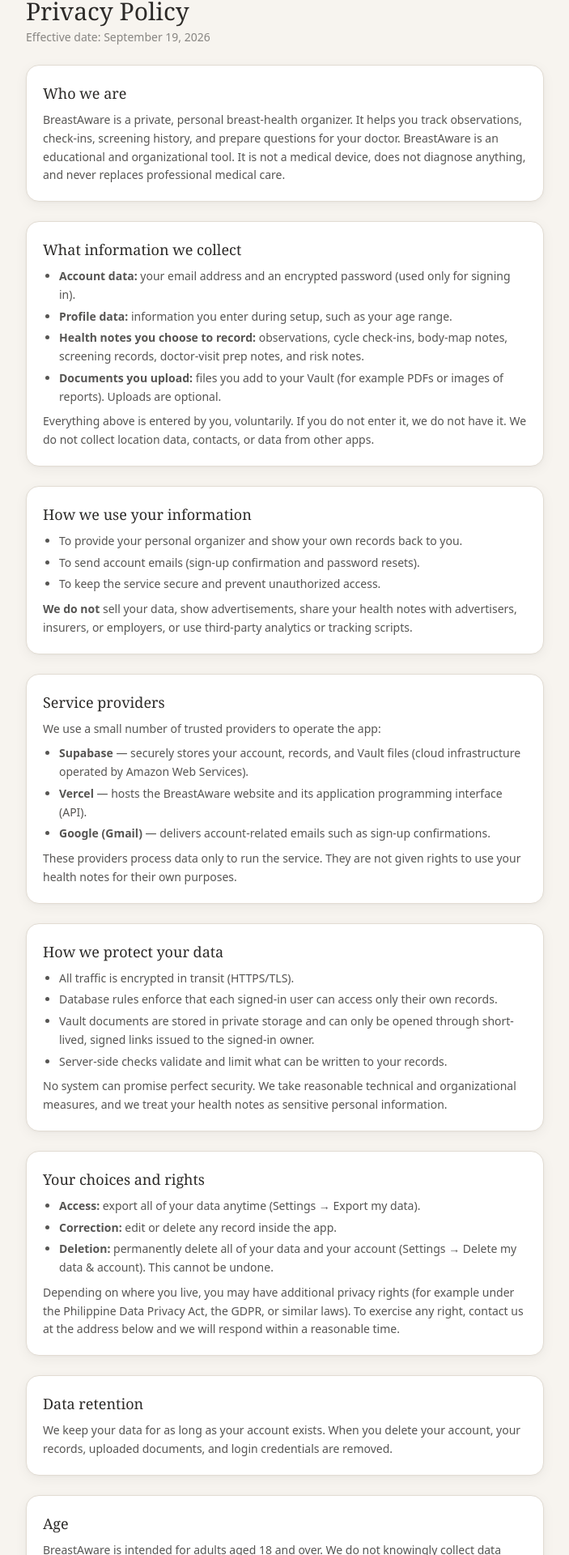
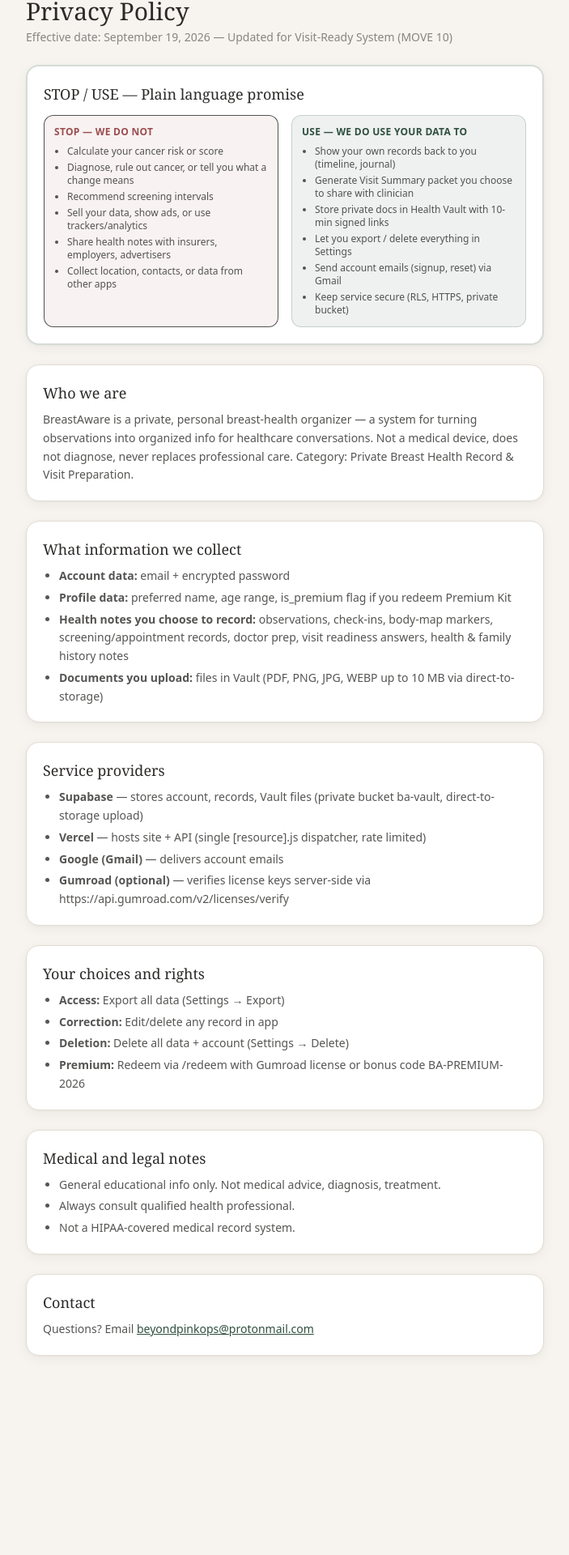
Before and after one commit to Pinkops/BreastAware, a React (Vite) app: page /privacy in a window 1280 px wide. Shown: the part 84-2004 px from the top of the page at 81% size, without its empty margins (288-991 px from the left). After the commit the page ends 1798 px from the top, so only its background shows below. Built offline with nearby package versions, Linux system fonts and the light colour scheme; no server answers.

Commit message:
MOVE10: Privacy STOP/USE audit

```diff
--- a/src/pages/Privacy.tsx
+++ b/src/pages/Privacy.tsx
@@ -5,138 +5,86 @@
         <a href="/" className="text-sm text-forest underline">&larr; Back to BreastAware</a>
 
         <h1 className="font-display text-3xl text-charcoal mt-4">Privacy Policy</h1>
-        <p className="text-sm text-charcoal/55 mt-1">Effective date: September 19, 2026</p>
+        <p className="text-sm text-charcoal/55 mt-1">Effective date: September 19, 2026 — Updated for Visit-Ready System (MOVE 10)</p>
 
         <div className="mt-6 space-y-6 text-sm text-charcoal/80 leading-relaxed">
+          <section className="rounded-2xl border-2 border-forest/20 bg-white p-5 shadow-soft">
+            <h2 className="font-display text-lg text-charcoal">STOP / USE — Plain language promise</h2>
+            <div className="grid sm:grid-cols-2 gap-4 mt-3">
+              <div className="rounded-xl bg-rose-soft/30 border border-rose/20 p-3">
+                <p className="font-semibold text-rose-deep text-xs uppercase tracking-wide">STOP — We do NOT</p>
+                <ul className="mt-2 list-disc pl-4 space-y-1 text-xs">
+                  <li>Calculate your cancer risk or score</li>
+                  <li>Diagnose, rule out cancer, or tell you what a change means</li>
+                  <li>Recommend screening intervals</li>
+                  <li>Sell your data, show ads, or use trackers/analytics</li>
+                  <li>Share health notes with insurers, employers, advertisers</li>
+                  <li>Collect location, contacts, or data from other apps</li>
+                </ul>
+              </div>
+              <div className="rounded-xl bg-forest/8 border border-forest/20 p-3">
+                <p className="font-semibold text-forest text-xs uppercase tracking-wide">USE — We DO use your data to</p>
+                <ul className="mt-2 list-disc pl-4 space-y-1 text-xs">
+                  <li>Show your own records back to you (timeline, journal)</li>
+                  <li>Generate Visit Summary packet you choose to share with clinician</li>
+                  <li>Store private docs in Health Vault with 10-min signed links</li>
+                  <li>Let you export / delete everything in Settings</li>
+                  <li>Send account emails (signup, reset) via Gmail</li>
+                  <li>Keep service secure (RLS, HTTPS, private bucket)</li>
+                </ul>
+              </div>
+            </div>
+          </section>
+
           <section className="rounded-2xl border border-border bg-white p-5 shadow-soft">
             <h2 className="font-display text-lg text-charcoal">Who we are</h2>
             <p className="mt-2">
-              BreastAware is a private, personal breast-health organizer. It helps you track observations,
-              check-ins, screening history, and prepare questions for your doctor. BreastAware is an
-              educational and organizational tool. It is not a medical device, does not diagnose anything,
-              and never replaces professional medical care.
+              BreastAware is a private, personal breast-health organizer — a system for turning observations into organized info for healthcare conversations. Not a medical device, does not diagnose, never replaces professional care. Category: Private Breast Health Record & Visit Preparation.
             </p>
           </section>
 
           <section className="rounded-2xl border border-border bg-white p-5 shadow-soft">
             <h2 className="font-display text-lg text-charcoal">What information we collect</h2>
             <ul className="mt-2 list-disc pl-5 space-y-1">
-              <li><strong>Account data:</strong> your email address and an encrypted password (used only for signing in).</li>
-              <li><strong>Profile data:</strong> information you enter during setup, such as your age range.</li>
-              <li><strong>Health notes you choose to record:</strong> observations, cycle check-ins, body-map notes,
-                screening records, doctor-visit prep notes, and risk notes.</li>
-              <li><strong>Documents you upload:</strong> files you add to your Vault (for example PDFs or images of
-                reports). Uploads are optional.</li>
+              <li><strong>Account data:</strong> email + encrypted password</li>
+              <li><strong>Profile data:</strong> preferred name, age range, is_premium flag if you redeem Premium Kit</li>
+              <li><strong>Health notes you choose to record:</strong> observations, check-ins, body-map markers, screening/appointment records, doctor prep, visit readiness answers, health & family history notes</li>
+              <li><strong>Documents you upload:</strong> files in Vault (PDF, PNG, JPG, WEBP up to 10 MB via direct-to-storage)</li>
             </ul>
-            <p className="mt-2">
-              Everything above is entered by you, voluntarily. If you do not enter it, we do not have it.
-              We do not collect location data, contacts, or data from other apps.
-            </p>
-          </section>
-
-          <section className="rounded-2xl border border-border bg-white p-5 shadow-soft">
-            <h2 className="font-display text-lg text-charcoal">How we use your information</h2>
-            <ul className="mt-2 list-disc pl-5 space-y-1">
-              <li>To provide your personal organizer and show your own records back to you.</li>
-              <li>To send account emails (sign-up confirmation and password resets).</li>
-              <li>To keep the service secure and prevent unauthorized access.</li>
-            </ul>
-            <p className="mt-2">
-              <strong>We do not</strong> sell your data, show advertisements, share your health notes with
-              advertisers, insurers, or employers, or use third-party analytics or tracking scripts.
-            </p>
           </section>
 
           <section className="rounded-2xl border border-border bg-white p-5 shadow-soft">
             <h2 className="font-display text-lg text-charcoal">Service providers</h2>
-            <p className="mt-2">We use a small number of trusted providers to operate the app:</p>
             <ul className="mt-2 list-disc pl-5 space-y-1">
-              <li><strong>Supabase</strong> — securely stores your account, records, and Vault files (cloud infrastructure operated by Amazon Web Services).</li>
-              <li><strong>Vercel</strong> — hosts the BreastAware website and its application programming interface (API).</li>
-              <li><strong>Google (Gmail)</strong> — delivers account-related emails such as sign-up confirmations.</li>
+              <li><strong>Supabase</strong> — stores account, records, Vault files (private bucket ba-vault, direct-to-storage upload)</li>
+              <li><strong>Vercel</strong> — hosts site + API (single [resource].js dispatcher, rate limited)</li>
+              <li><strong>Google (Gmail)</strong> — delivers account emails</li>
+              <li><strong>Gumroad (optional)</strong> — verifies license keys server-side via https://api.gumroad.com/v2/licenses/verify</li>
             </ul>
-            <p className="mt-2">
-              These providers process data only to run the service. They are not given rights to use your
-              health notes for their own purposes.
-            </p>
-          </section>
-
-          <section className="rounded-2xl border border-border bg-white p-5 shadow-soft">
-            <h2 className="font-display text-lg text-charcoal">How we protect your data</h2>
-            <ul className="mt-2 list-disc pl-5 space-y-1">
-              <li>All traffic is encrypted in transit (HTTPS/TLS).</li>
-              <li>Database rules enforce that each signed-in user can access only their own records.</li>
-              <li>Vault documents are stored in private storage and can only be opened through short-lived,
-                signed links issued to the signed-in owner.</li>
-              <li>Server-side checks validate and limit what can be written to your records.</li>
-            </ul>
-            <p className="mt-2">
-              No system can promise perfect security. We take reasonable technical and organizational
-              measures, and we treat your health notes as sensitive personal information.
-            </p>
           </section>
 
           <section className="rounded-2xl border border-border bg-white p-5 shadow-soft">
             <h2 className="font-display text-lg text-charcoal">Your choices and rights</h2>
             <ul className="mt-2 list-disc pl-5 space-y-1">
-              <li><strong>Access:</strong> export all of your data anytime (Settings &rarr; Export my data).</li>
-              <li><strong>Correction:</strong> edit or delete any record inside the app.</li>
-              <li><strong>Deletion:</strong> permanently delete all of your data and your account
-                (Settings &rarr; Delete my data &amp; account). This cannot be undone.</li>
+              <li><strong>Access:</strong> Export all data (Settings → Export)</li>
+              <li><strong>Correction:</strong> Edit/delete any record in app</li>
+              <li><strong>Deletion:</strong> Delete all data + account (Settings → Delete)</li>
+              <li><strong>Premium:</strong> Redeem via /redeem with Gumroad license or bonus code BA-PREMIUM-2026</li>
             </ul>
-            <p className="mt-2">
-              Depending on where you live, you may have additional privacy rights (for example under the
-              Philippine Data Privacy Act, the GDPR, or similar laws). To exercise any right, contact us at
-              the address below and we will respond within a reasonable time.
-            </p>
-          </section>
-
-          <section className="rounded-2xl border border-border bg-white p-5 shadow-soft">
-            <h2 className="font-display text-lg text-charcoal">Data retention</h2>
-            <p className="mt-2">
-              We keep your data for as long as your account exists. When you delete your account, your
-              records, uploaded documents, and login credentials are removed.
-            </p>
-          </section>
-
-          <section className="rounded-2xl border border-border bg-white p-5 shadow-soft">
-            <h2 className="font-display text-lg text-charcoal">Age</h2>
-            <p className="mt-2">
-              BreastAware is intended for adults aged 18 and over. We do not knowingly collect data from
-              children.
-            </p>
           </section>
 
           <section className="rounded-2xl border border-border bg-white p-5 shadow-soft">
             <h2 className="font-display text-lg text-charcoal">Medical and legal notes</h2>
             <ul className="mt-2 list-disc pl-5 space-y-1">
-              <li>BreastAware provides general educational information only. It does not provide medical
-                advice, diagnosis, or treatment.</li>
-              <li>Always consult a qualified health professional about breast changes, screening, or any
-                health concern. If you notice a new or changing lump or other concern, contact a clinician
-                promptly.</li>
-              <li>BreastAware is not a healthcare provider, and this service is not a medical record system
-                covered by HIPAA. Do not upload records you are not comfortable storing in a personal
-                organizer.</li>
+              <li>General educational info only. Not medical advice, diagnosis, treatment.</li>
+              <li>Always consult qualified health professional.</li>
+              <li>Not a HIPAA-covered medical record system.</li>
             </ul>
           </section>
 
           <section className="rounded-2xl border border-border bg-white p-5 shadow-soft">
-            <h2 className="font-display text-lg text-charcoal">Changes to this policy</h2>
-            <p className="mt-2">
-              We may update this policy as the service evolves. Material changes will be reflected on this
-              page with a new effective date.
-            </p>
-          </section>
-
-          <section className="rounded-2xl border border-border bg-white p-5 shadow-soft">
             <h2 className="font-display text-lg text-charcoal">Contact</h2>
-            <p className="mt-2">
-              Questions about privacy or your data? Email us at{' '}
-              <a href="mailto:beyondpinkops@protonmail.com" className="text-forest underline">
-                beyondpinkops@protonmail.com
-              </a>.
-            </p>
+            <p className="mt-2">Questions? Email <a href="mailto:beyondpinkops@protonmail.com" className="text-forest underline">beyondpinkops@protonmail.com</a></p>
           </section>
         </div>
       </div>
```
